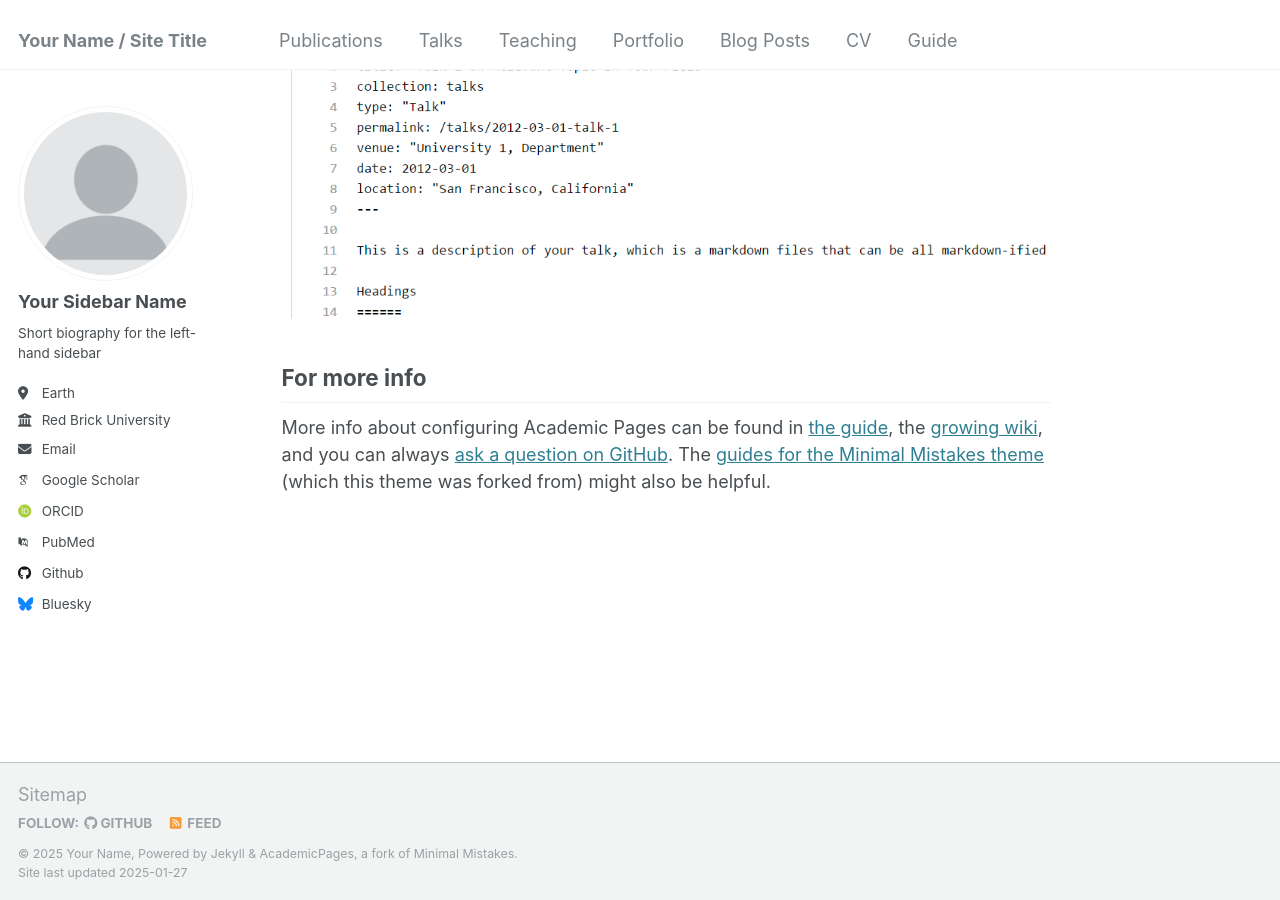
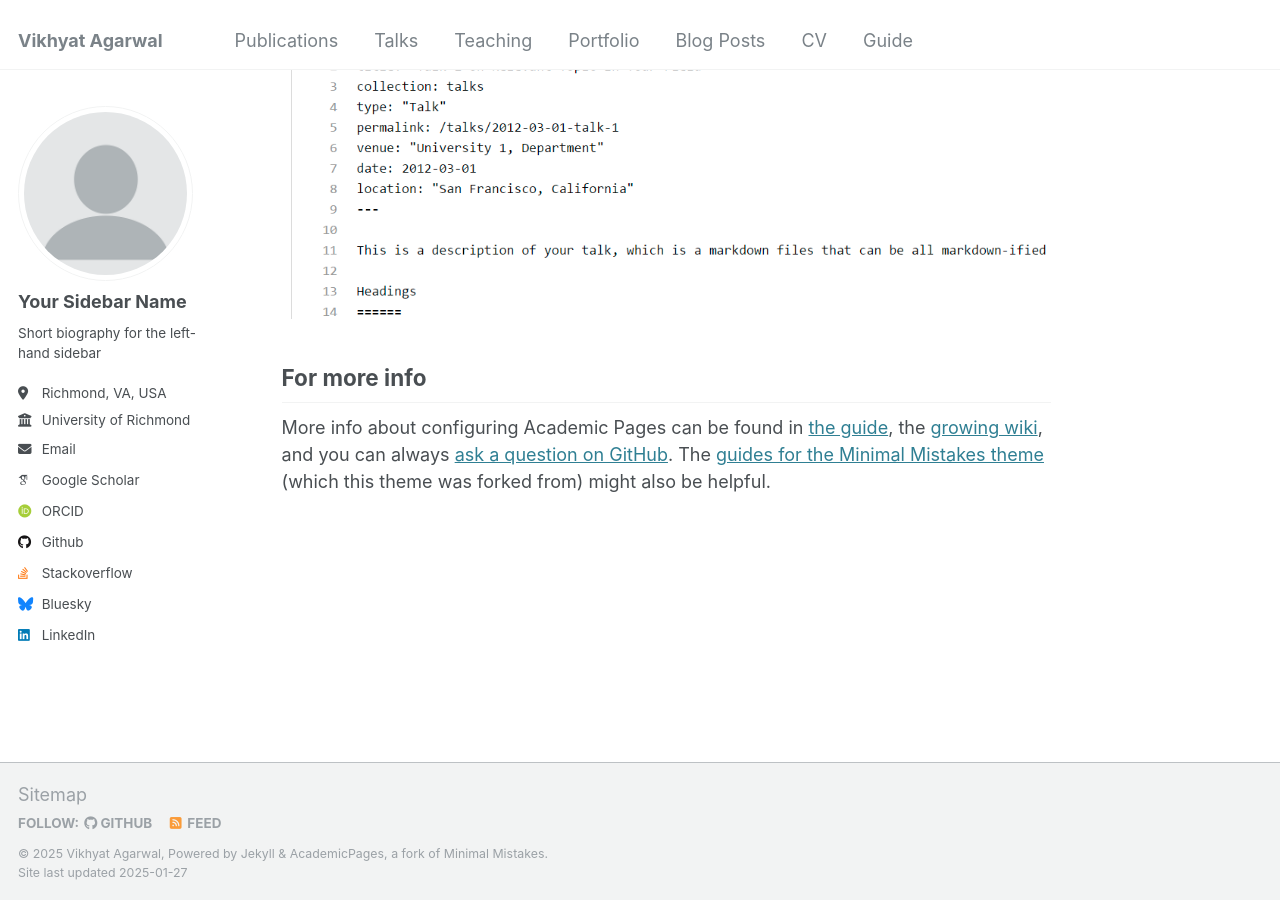
Before and after one commit to Vikhyat2603/vikhyat2603.github.io, a Jekyll site: the page built from _pages/about.md, in a window 1280 px wide and 900 px high, scrolled down 2643 px. Built offline with Jekyll 4.4.1, drawn with Linux system fonts in a browser that asks for light colours; some web fonts are replaced.

Commit message:
Update _config.yml with personal details

```diff
--- a/_config.yml
+++ b/_config.yml
@@ -8,11 +8,11 @@
 
 # Basic Site Settings
 locale                   : "en-US"
-title                    : "Your Name / Site Title"
+title                    : "Vikhyat Agarwal"
 title_separator          : "-"
-name                     : &name "Your Name"
+name                     : &name "Vikhyat Agarwal"
 description              : &description "personal description"
-url                      : https://academicpages.github.io # the base hostname & protocol for your site e.g. "https://[your GitHub username].github.io"
+url                      : https://vikhyat2603.github.io # the base hostname & protocol for your site e.g. "https://[your GitHub username].github.io"
 baseurl                  : "" # the subpath of your site, e.g. "/blog"
 repository               : "academicpages/academicpages.github.io"
 
@@ -25,18 +25,18 @@ author:
   name             : "Your Sidebar Name"
   pronouns         : # example: "she/her"
   bio              : "Short biography for the left-hand sidebar"
-  location         : "Earth"
-  employer         : "Red Brick University"
+  location         : "Richmond, VA, USA"
+  employer         : "University of Richmond"
   uri              : # URL
-  email            : "none@example.org"
+  email            : "vikhyat.agarwal@richmond.edu"
 
   # Academic websites
   arxiv            : # URL - Update with the correct link to your profile
-  googlescholar    : "https://scholar.google.com/citations?user=PS_CX0AAAAAJ"
+  googlescholar    : "https://scholar.google.com/citations?user=I0JEQB8AAAAJ&hl=en"
   impactstory      : # URL
-  orcid            : "http://orcid.org/yourorcidurl"
+  orcid            : "https://orcid.org/0009-0002-0631-8549"
   semantic         : # URL
-  pubmed           : "https://www.ncbi.nlm.nih.gov/pubmed/?term=john+snow"
+  pubmed           : # URL
   researchgate     : # URL
   scopus           : # URL
 
@@ -44,12 +44,12 @@ author:
   bitbucket        : # Username - Update with your username on the site
   codepen          : # Username
   dribbble         : # Username
-  github           : "academicpages"
+  github           : "vikhyat2603"
   kaggle           : # Username
-  stackoverflow    : # User number or user number and name (i.e., use "1" or "1/jeff-atwood")
+  stackoverflow    : "8663663/vikhyat-agarwal" # User number or user number and name (i.e., use "1" or "1/jeff-atwood")
 
   # Social media
-  bluesky          : "bsky.app" # Replace this with you Bluesky username
+  bluesky          : "vikhyat-a.bsky.social" # Replace this with you Bluesky username
   facebook         : # Username
   flickr           : # Username
   foursquare       : # Username
@@ -58,7 +58,7 @@ author:
   keybase          : # Username
   instagram        : # Username
   lastfm           : # Username
-  linkedin         : # Username
+  linkedin         : "https://www.linkedin.com/in/vikhyat-agarwal/" # Username
   mastodon         : # URL
   medium           : # URL
   pinterest        : # Username
```
